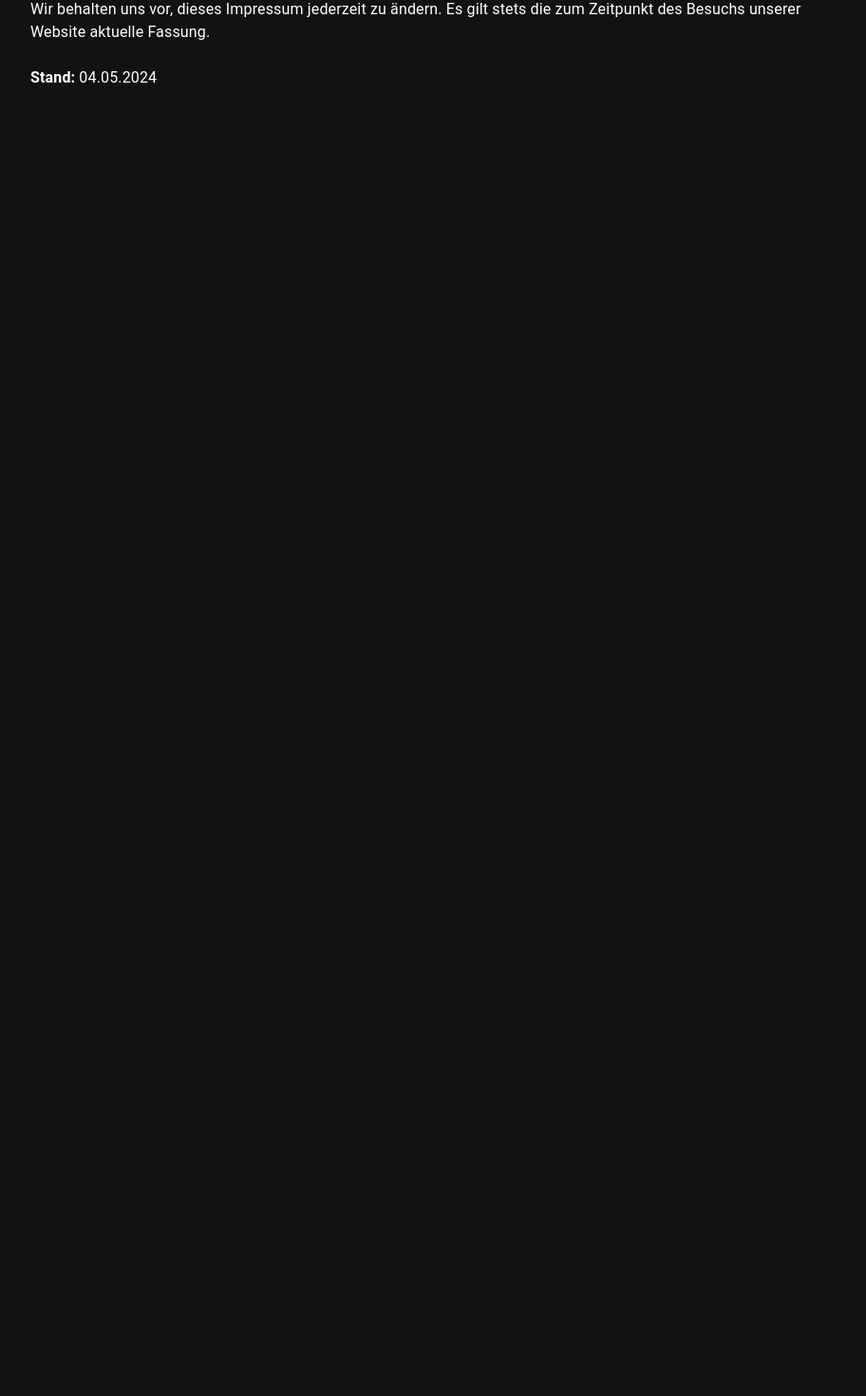
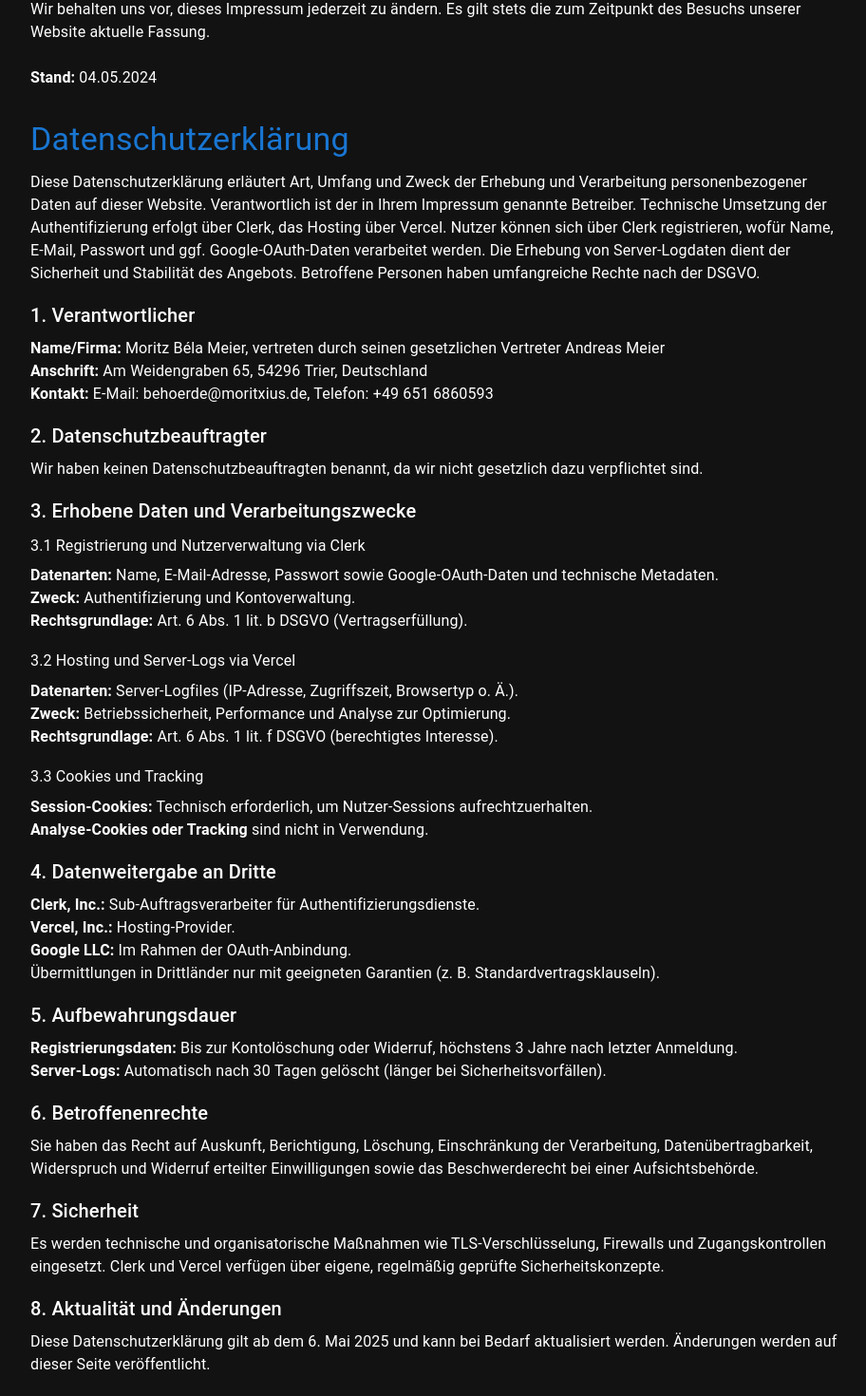
Before and after one commit to moritxius-matsuda/matsuda-bela, a Next.js app: page /impressum in a window 1280 px wide. Shown: the part 920-2390 px from the top of the page at 95% size, without its empty margins (182-1094 px from the left). Before the commit the page ends 1078 px from the top, so only its background shows below. Built offline with nearby package versions, Linux system fonts and the light colour scheme; no server answers.

Commit message:
Datenschutzerklärung

```diff
--- a/app/components/Navbar.tsx
+++ b/app/components/Navbar.tsx
@@ -59,7 +59,7 @@
   const navLinks = [
     { label: "HOME", href: "/" },
     ...(isSignedIn ? [{ label: "ADMIN", href: "/admin" }] : []),
-    { label: "IMPRESSUM", href: "/impressum" },
+    { label: "IMPRESSUM & DSE", href: "/impressum" },
     { label: "SPAM-Policy", href: "/spam-policy" },
   ];
 
--- a/app/impressum/page.tsx
+++ b/app/impressum/page.tsx
@@ -1,5 +1,3 @@
-// app/impressum/page.tsx
-
 import Container from "@mui/material/Container";
 import Typography from "@mui/material/Typography";
 import Box from "@mui/material/Box";
@@ -10,7 +8,7 @@
       <Typography variant="h4" gutterBottom>
         Impressum
       </Typography>
-      <Box sx={{ mb: 2 }}>
+      <Box sx={{ mb: 4 }}>
         <Typography variant="body1" paragraph>
           <strong>Anbieterkennzeichnung nach § 5 DDG:</strong><br />
           Andreas Meier<br />
@@ -54,6 +52,90 @@
           <strong>Stand:</strong> 04.05.2024
         </Typography>
       </Box>
+
+      {/* Datenschutzerklärung */}
+      <Typography variant="h4" gutterBottom>
+        Datenschutzerklärung
+      </Typography>
+      <Box sx={{ mb: 2 }}>
+        <Typography variant="body1" paragraph>
+          Diese Datenschutzerklärung erläutert Art, Umfang und Zweck der Erhebung und Verarbeitung personenbezogener Daten auf dieser Website. Verantwortlich ist der in Ihrem Impressum genannte Betreiber. Technische Umsetzung der Authentifizierung erfolgt über Clerk, das Hosting über Vercel. Nutzer können sich über Clerk registrieren, wofür Name, E‑Mail, Passwort und ggf. Google‑OAuth‑Daten verarbeitet werden. Die Erhebung von Server‑Logdaten dient der Sicherheit und Stabilität des Angebots. Betroffene Personen haben umfangreiche Rechte nach der DSGVO.
+        </Typography>
+        <Typography variant="h6" gutterBottom>
+          1. Verantwortlicher
+        </Typography>
+        <Typography variant="body1" paragraph>
+          <strong>Name/Firma:</strong> Moritz Béla Meier, vertreten durch seinen gesetzlichen Vertreter Andreas Meier<br />
+          <strong>Anschrift:</strong> Am Weidengraben 65, 54296 Trier, Deutschland<br />
+          <strong>Kontakt:</strong> E‑Mail: behoerde@moritxius.de, Telefon: +49 651 6860593
+        </Typography>
+        <Typography variant="h6" gutterBottom>
+          2. Datenschutzbeauftragter
+        </Typography>
+        <Typography variant="body1" paragraph>
+          Wir haben keinen Datenschutzbeauftragten benannt, da wir nicht gesetzlich dazu verpflichtet sind.
+        </Typography>
+        <Typography variant="h6" gutterBottom>
+          3. Erhobene Daten und Verarbeitungszwecke
+        </Typography>
+        <Typography variant="subtitle1" gutterBottom>
+          3.1 Registrierung und Nutzerverwaltung via Clerk
+        </Typography>
+        <Typography variant="body1" paragraph>
+          <strong>Datenarten:</strong> Name, E‑Mail-Adresse, Passwort sowie Google‑OAuth-Daten und technische Metadaten.<br />
+          <strong>Zweck:</strong> Authentifizierung und Kontoverwaltung.<br />
+          <strong>Rechtsgrundlage:</strong> Art. 6 Abs. 1 lit. b DSGVO (Vertragserfüllung).
+        </Typography>
+        <Typography variant="subtitle1" gutterBottom>
+          3.2 Hosting und Server-Logs via Vercel
+        </Typography>
+        <Typography variant="body1" paragraph>
+          <strong>Datenarten:</strong> Server-Logfiles (IP-Adresse, Zugriffszeit, Browsertyp o. Ä.).<br />
+          <strong>Zweck:</strong> Betriebssicherheit, Performance und Analyse zur Optimierung.<br />
+          <strong>Rechtsgrundlage:</strong> Art. 6 Abs. 1 lit. f DSGVO (berechtigtes Interesse).
+        </Typography>
+        <Typography variant="subtitle1" gutterBottom>
+          3.3 Cookies und Tracking
+        </Typography>
+        <Typography variant="body1" paragraph>
+          <strong>Session-Cookies:</strong> Technisch erforderlich, um Nutzer-Sessions aufrechtzuerhalten.<br />
+          <strong>Analyse-Cookies oder Tracking</strong> sind nicht in Verwendung.
+        </Typography>
+        <Typography variant="h6" gutterBottom>
+          4. Datenweitergabe an Dritte
+        </Typography>
+        <Typography variant="body1" paragraph>
+          <strong>Clerk, Inc.:</strong> Sub‑Auftragsverarbeiter für Authentifizierungsdienste.<br />
+          <strong>Vercel, Inc.:</strong> Hosting-Provider.<br />
+          <strong>Google LLC:</strong> Im Rahmen der OAuth‑Anbindung.<br />
+          Übermittlungen in Drittländer nur mit geeigneten Garantien (z. B. Standardvertragsklauseln).
+        </Typography>
+        <Typography variant="h6" gutterBottom>
+          5. Aufbewahrungsdauer
+        </Typography>
+        <Typography variant="body1" paragraph>
+          <strong>Registrierungsdaten:</strong> Bis zur Kontolöschung oder Widerruf, höchstens 3 Jahre nach letzter Anmeldung.<br />
+          <strong>Server-Logs:</strong> Automatisch nach 30 Tagen gelöscht (länger bei Sicherheitsvorfällen).
+        </Typography>
+        <Typography variant="h6" gutterBottom>
+          6. Betroffenenrechte
+        </Typography>
+        <Typography variant="body1" paragraph>
+          Sie haben das Recht auf Auskunft, Berichtigung, Löschung, Einschränkung der Verarbeitung, Datenübertragbarkeit, Widerspruch und Widerruf erteilter Einwilligungen sowie das Beschwerderecht bei einer Aufsichtsbehörde.
+        </Typography>
+        <Typography variant="h6" gutterBottom>
+          7. Sicherheit
+        </Typography>
+        <Typography variant="body1" paragraph>
+          Es werden technische und organisatorische Maßnahmen wie TLS‑Verschlüsselung, Firewalls und Zugangskontrollen eingesetzt. Clerk und Vercel verfügen über eigene, regelmäßig geprüfte Sicherheitskonzepte.
+        </Typography>
+        <Typography variant="h6" gutterBottom>
+          8. Aktualität und Änderungen
+        </Typography>
+        <Typography variant="body1" paragraph>
+          Diese Datenschutzerklärung gilt ab dem 6. Mai 2025 und kann bei Bedarf aktualisiert werden. Änderungen werden auf dieser Seite veröffentlicht.
+        </Typography>
+      </Box>
     </Container>
   );
 }
```
